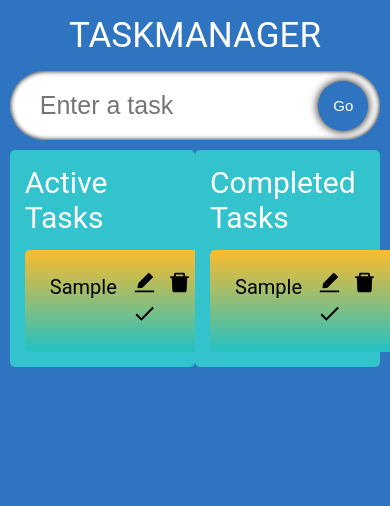
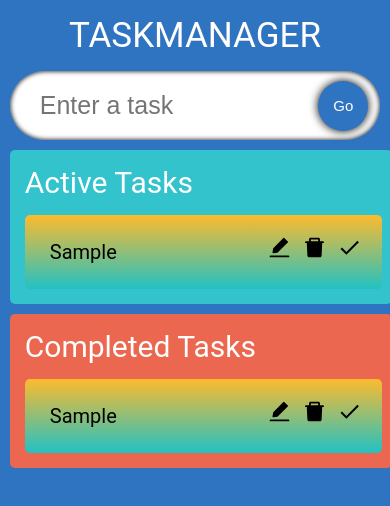
Before and after one commit to planetoida90210/react-typescript-task-manager, a React (Create React App) app: page / in a window 390 px wide. Both pictures are taken after typing "Sample" into the empty fields and a click on the button "Go". Shown: the top 506 px of the page. Built offline with nearby package versions, Linux system fonts and the light colour scheme.

Commit message:
add dnd library

```diff
--- a/package.json
+++ b/package.json
@@ -11,6 +11,7 @@
     "@types/react": "^17.0.38",
     "@types/react-dom": "^17.0.11",
     "react": "^17.0.2",
+    "react-beautiful-dnd": "^13.1.0",
     "react-dom": "^17.0.2",
     "react-icons": "^4.3.1",
     "react-scripts": "5.0.0",
--- a/src/App.tsx
+++ b/src/App.tsx
@@ -8,6 +8,7 @@ import { Todo } from './model';
 const App: React.FC = () => {
   const [todo,setTodo] = useState<string>("");
   const [todos, setTodos] = useState<Todo[]>([]);
+  const [completedTodos, setCompletedTodos] = useState<Todo[]>([]);
 
   const handleAdd = (e: React.FormEvent) => {
       e.preventDefault()
--- a/src/components/styles.css
+++ b/src/components/styles.css
@@ -55,7 +55,7 @@
 
 .todos {
   display: flex;
-  width: 47.5%;
+  width: 47%;
   flex-direction: column;
   padding: 15px;
   border-radius: 5px;
@@ -69,7 +69,7 @@
 
 .todos__single {
   display: flex;
-  width: 29.5%;
+  width: 90%;
   border-radius: 5px;
   padding: 20px;
   margin-top: 15px;
@@ -115,8 +115,15 @@
   }
   .todos {
     width: 95%;
+    margin-bottom: 10px;
   }
-  .todos__single {
-    width: 100%;
+
+  .container {
+    width: 95%;
+    flex-direction: column;
   }
 }
+
+.remove {
+  background-color: rgb(235, 103, 80);
+}
```
Also changed, not shown: 1 other file (tests, documents, lock files or other folders).
